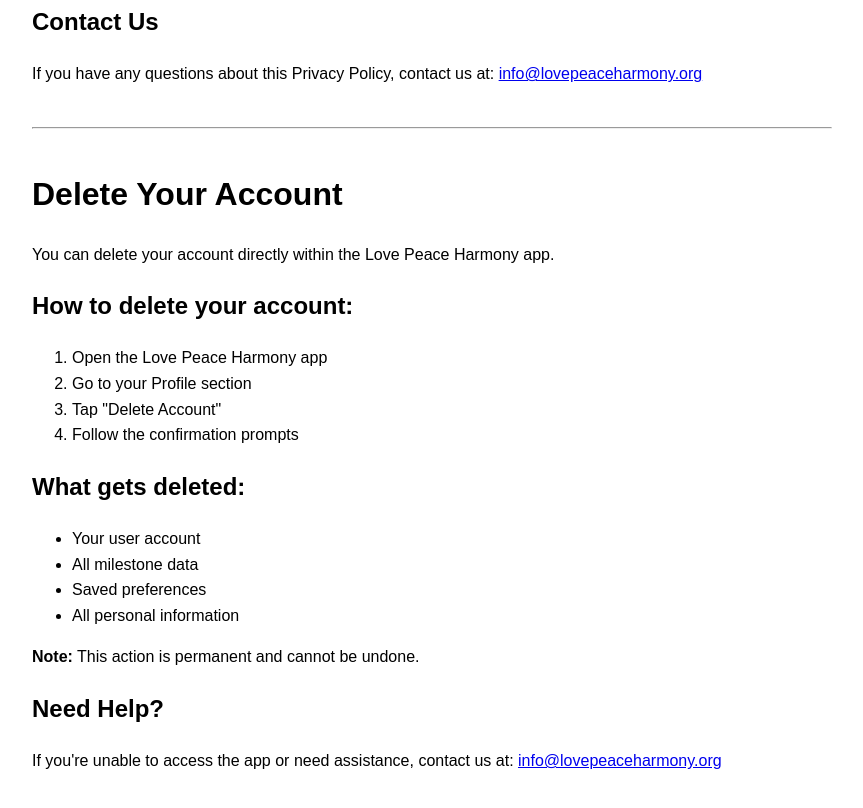
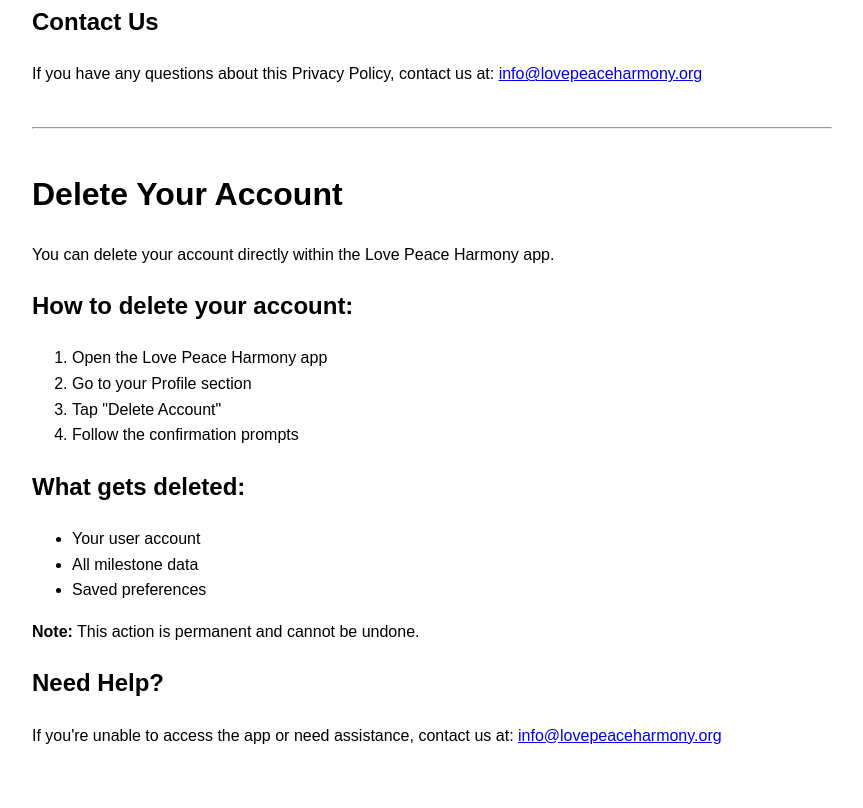
Before and after one commit to casspangell/account-deletion-policy, a plain HTML site: page index.html in a window 1280 px wide. Shown: the part 1155-1963 px from the top of the page, without its empty margins (208-1071 px from the left). After the commit the page ends 1939 px from the top, so only its background shows below. Drawn offline with Linux system fonts and the light colour scheme.

Commit message:
Update index.html

```diff
--- a/index.html
+++ b/index.html
@@ -49,7 +49,6 @@
         <li>Your user account</li>
         <li>All milestone data</li>
         <li>Saved preferences</li>
-        <li>All personal information</li>
     </ul>
 
     <p><strong>Note:</strong> This action is permanent and cannot be undone.</p>
```
